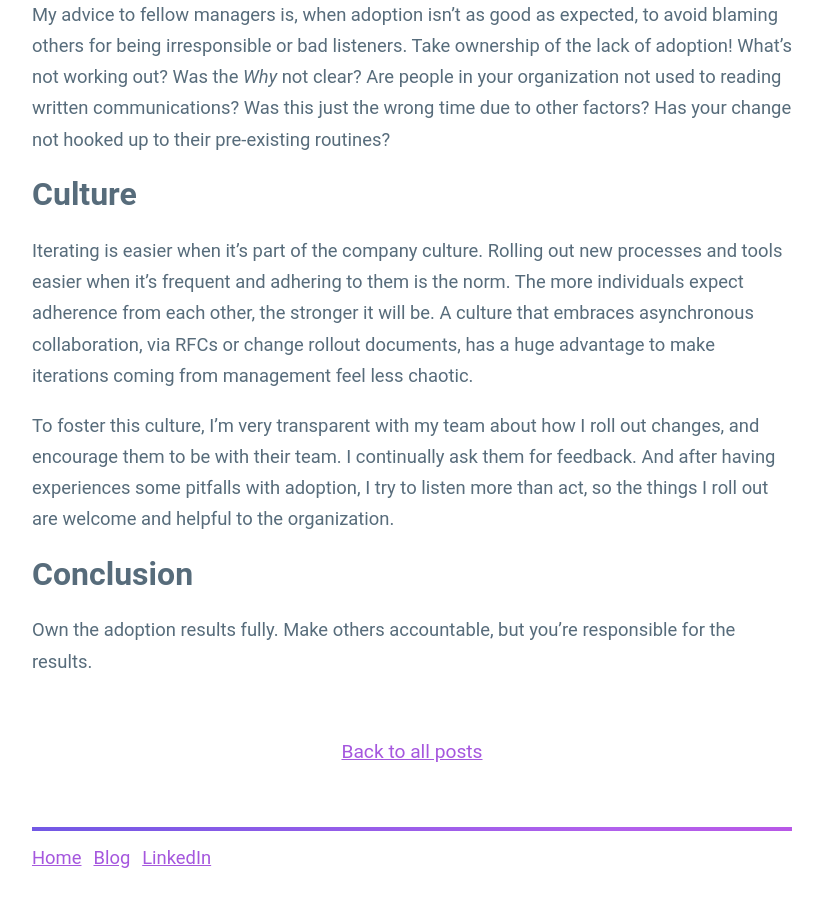
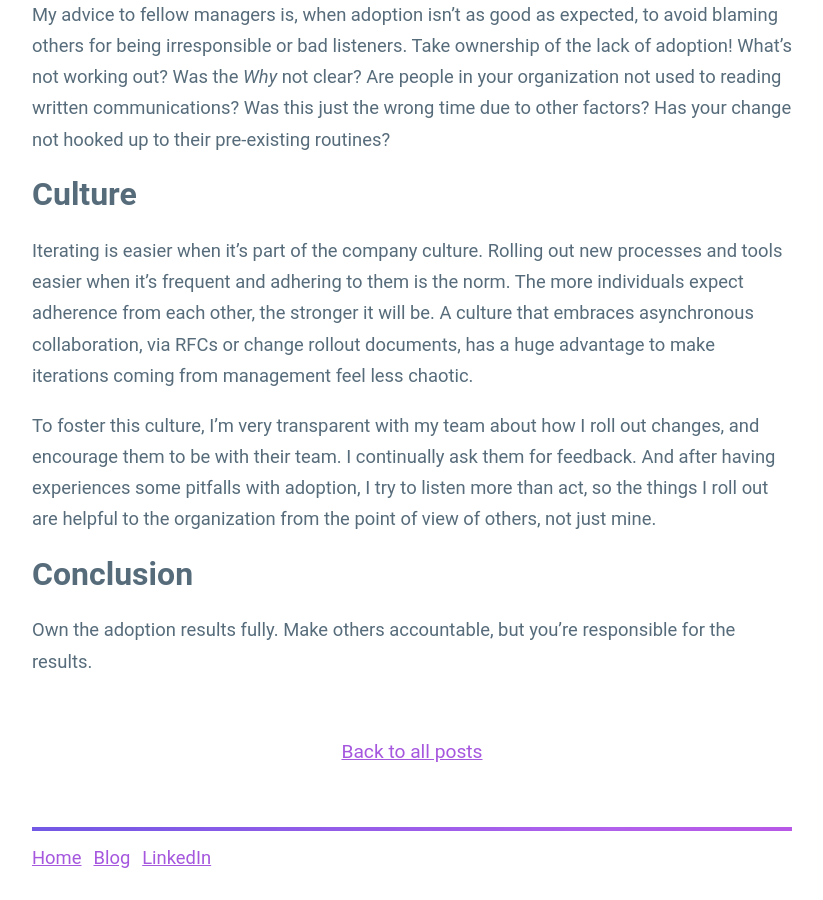
Before and after one commit to guillermodlpa/site, a Jekyll site: the page built from _posts/2021-11-28-thoughts-on-adoption-of-new-tools-and-processes.markdown, in a window 1280 px wide and 900 px high, scrolled down 2322 px. Shown: the whole window, without its empty margins (228-1051 px from the left). Built offline with Jekyll 4.4.1, drawn with Linux system fonts in a browser that asks for light colours.

Commit message:
Updated Thoughts On Adoption Of New Tools And Processes

```diff
--- a/_posts/2021-11-28-thoughts-on-adoption-of-new-tools-and-processes.markdown
+++ b/_posts/2021-11-28-thoughts-on-adoption-of-new-tools-and-processes.markdown
@@ -47,7 +47,7 @@ My advice to fellow managers is, when adoption isn't as good as expected, to avo
 
 Iterating is easier when it's part of the company culture. Rolling out new processes and tools easier when it's frequent and adhering to them is the norm. The more individuals expect adherence from each other, the stronger it will be. A culture that embraces asynchronous collaboration, via RFCs or change rollout documents, has a huge advantage to make iterations coming from management feel less chaotic.
 
-To foster this culture, I'm very transparent with my team about how I roll out changes, and encourage them to be with their team. I continually ask them for feedback. And after having experiences some pitfalls with adoption, I try to listen more than act, so the things I roll out are welcome and helpful to the organization.
+To foster this culture, I'm very transparent with my team about how I roll out changes, and encourage them to be with their team. I continually ask them for feedback. And after having experiences some pitfalls with adoption, I try to listen more than act, so the things I roll out are helpful to the organization from the point of view of others, not just mine.
 
 # Conclusion
 
```
